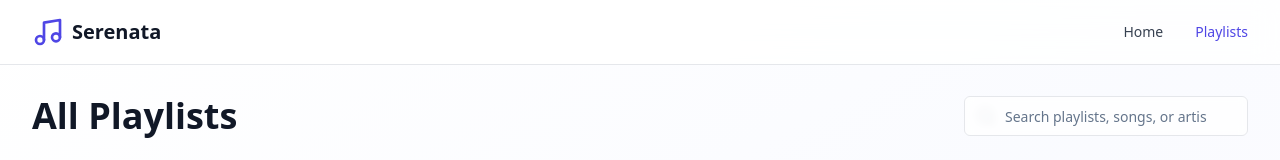
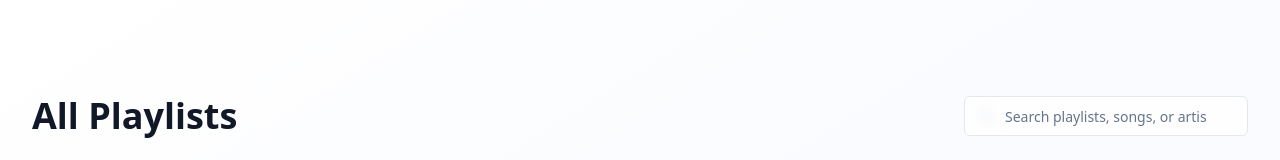
Before and after one commit to arshad-muhammad/serenata-smooth-beats, a React (Vite) app: page /playlists in a window 1280 px wide. Shown: the top 160 px of the page. Built offline with nearby package versions, Linux system fonts and the light colour scheme; no server answers; the database is empty.

Commit message:
Add glassmorphism header/navbar
Implement a floating, glassmorphism-style header/navbar with a clean, minimal, and premium light UI. Includes animations, responsive design, and navigation items.

```diff
--- a/src/components/Header.tsx
+++ b/src/components/Header.tsx
@@ -1,41 +1,139 @@
 
-import React from 'react';
+import React, { useState, useEffect } from 'react';
 import { Link, useLocation } from 'react-router-dom';
-import { Music } from 'lucide-react';
+import { Music, Search, Menu, X } from 'lucide-react';
 
 const Header = () => {
   const location = useLocation();
+  const [isScrolled, setIsScrolled] = useState(false);
+  const [isMobileMenuOpen, setIsMobileMenuOpen] = useState(false);
+
+  useEffect(() => {
+    const handleScroll = () => {
+      setIsScrolled(window.scrollY > 50);
+    };
+
+    window.addEventListener('scroll', handleScroll);
+    return () => window.removeEventListener('scroll', handleScroll);
+  }, []);
+
+  const toggleMobileMenu = () => {
+    setIsMobileMenuOpen(!isMobileMenuOpen);
+  };
 
   return (
-    <header className="fixed top-0 left-0 right-0 z-50 bg-white/80 backdrop-blur-md border-b border-gray-200">
-      <div className="container mx-auto px-4 sm:px-6 lg:px-8">
-        <div className="flex items-center justify-between h-16">
+    <>
+      {/* Desktop Header */}
+      <header className={`fixed top-4 left-1/2 transform -translate-x-1/2 z-50 transition-all duration-700 ease-out ${
+        isScrolled ? 'translate-y-0' : 'translate-y-0'
+      } animate-fade-in hidden md:block`}>
+        <nav className={`glassmorphism-nav px-8 py-4 rounded-full transition-all duration-500 hover:backdrop-blur-xl ${
+          isScrolled ? 'bg-white/70 backdrop-blur-lg shadow-xl' : 'bg-white/60 backdrop-blur-md shadow-lg'
+        }`}>
+          <div className="flex items-center space-x-8">
+            {/* Logo */}
             <Link to="/" className="flex items-center space-x-2 group">
-            <Music className="h-8 w-8 text-indigo-600 group-hover:text-indigo-700 transition-colors" />
-            <span className="text-xl font-bold text-gray-900">Serenata</span>
+              <Music className="h-6 w-6 text-indigo-600 group-hover:text-indigo-700 transition-all duration-300 group-hover:scale-110" />
+              <span className="text-lg font-bold text-gray-900 group-hover:text-indigo-700 transition-colors duration-300">
+                Serenata
+              </span>
             </Link>
 
-          <nav className="hidden md:flex items-center space-x-8">
+            {/* Navigation Links */}
+            <div className="flex items-center space-x-6">
               <Link
                 to="/"
-              className={`text-sm font-medium transition-colors hover:text-indigo-600 ${
-                location.pathname === '/' ? 'text-indigo-600' : 'text-gray-700'
+                className={`nav-item px-4 py-2 rounded-full text-sm font-medium transition-all duration-300 ${
+                  location.pathname === '/'
+                    ? 'bg-indigo-100/80 text-indigo-700 shadow-sm'
+                    : 'text-gray-700 hover:text-indigo-600 hover:bg-indigo-50/60'
                 }`}
               >
                 Home
               </Link>
               <Link
                 to="/playlists"
-              className={`text-sm font-medium transition-colors hover:text-indigo-600 ${
-                location.pathname === '/playlists' ? 'text-indigo-600' : 'text-gray-700'
+                className={`nav-item px-4 py-2 rounded-full text-sm font-medium transition-all duration-300 ${
+                  location.pathname === '/playlists'
+                    ? 'bg-indigo-100/80 text-indigo-700 shadow-sm'
+                    : 'text-gray-700 hover:text-indigo-600 hover:bg-indigo-50/60'
                 }`}
               >
                 Playlists
               </Link>
-          </nav>
+              <button className="nav-item p-2 rounded-full text-gray-700 hover:text-indigo-600 hover:bg-indigo-50/60 transition-all duration-300 hover:scale-110">
+                <Search className="h-5 w-5" />
+              </button>
             </div>
           </div>
+        </nav>
       </header>
+
+      {/* Mobile Header */}
+      <header className="fixed top-4 left-4 right-4 z-50 md:hidden animate-fade-in">
+        <nav className={`glassmorphism-nav px-6 py-3 rounded-full transition-all duration-500 ${
+          isScrolled ? 'bg-white/70 backdrop-blur-lg shadow-xl' : 'bg-white/60 backdrop-blur-md shadow-lg'
+        }`}>
+          <div className="flex items-center justify-between">
+            {/* Logo */}
+            <Link to="/" className="flex items-center space-x-2">
+              <Music className="h-6 w-6 text-indigo-600" />
+              <span className="text-lg font-bold text-gray-900">Serenata</span>
+            </Link>
+
+            {/* Mobile Menu Button */}
+            <button
+              onClick={toggleMobileMenu}
+              className="p-2 rounded-full text-gray-700 hover:text-indigo-600 hover:bg-indigo-50/60 transition-all duration-300"
+            >
+              {isMobileMenuOpen ? <X className="h-5 w-5" /> : <Menu className="h-5 w-5" />}
+            </button>
+          </div>
+        </nav>
+
+        {/* Mobile Menu */}
+        {isMobileMenuOpen && (
+          <div className="glassmorphism-nav mt-4 px-6 py-4 rounded-2xl bg-white/70 backdrop-blur-lg shadow-xl animate-scale-in">
+            <div className="flex flex-col space-y-3">
+              <Link
+                to="/"
+                onClick={() => setIsMobileMenuOpen(false)}
+                className={`nav-item px-4 py-3 rounded-xl text-sm font-medium transition-all duration-300 ${
+                  location.pathname === '/'
+                    ? 'bg-indigo-100/80 text-indigo-700 shadow-sm'
+                    : 'text-gray-700 hover:text-indigo-600 hover:bg-indigo-50/60'
+                }`}
+              >
+                Home
+              </Link>
+              <Link
+                to="/playlists"
+                onClick={() => setIsMobileMenuOpen(false)}
+                className={`nav-item px-4 py-3 rounded-xl text-sm font-medium transition-all duration-300 ${
+                  location.pathname === '/playlists'
+                    ? 'bg-indigo-100/80 text-indigo-700 shadow-sm'
+                    : 'text-gray-700 hover:text-indigo-600 hover:bg-indigo-50/60'
+                }`}
+              >
+                Playlists
+              </Link>
+              <button className="nav-item flex items-center space-x-3 px-4 py-3 rounded-xl text-sm font-medium text-gray-700 hover:text-indigo-600 hover:bg-indigo-50/60 transition-all duration-300">
+                <Search className="h-5 w-5" />
+                <span>Search</span>
+              </button>
+            </div>
+          </div>
+        )}
+      </header>
+
+      {/* Mobile Menu Backdrop */}
+      {isMobileMenuOpen && (
+        <div
+          className="fixed inset-0 bg-black/20 backdrop-blur-sm z-40 md:hidden animate-fade-in"
+          onClick={() => setIsMobileMenuOpen(false)}
+        />
+      )}
+    </>
   );
 };
 
--- a/src/index.css
+++ b/src/index.css
@@ -1,4 +1,3 @@
-
 @tailwind base;
 @tailwind components;
 @tailwind utilities;
@@ -189,6 +188,26 @@
   }
 }
 
+@keyframes scale-in {
+  from {
+    opacity: 0;
+    transform: scale(0.95) translateY(-10px);
+  }
+  to {
+    opacity: 1;
+    transform: scale(1) translateY(0);
+  }
+}
+
+@keyframes float-gentle {
+  0%, 100% {
+    transform: translateY(0px);
+  }
+  50% {
+    transform: translateY(-4px);
+  }
+}
+
 .animate-fade-in {
   animation: fade-in 0.6s ease-out;
 }
@@ -230,6 +249,14 @@
   animation: bounce-slow 2s ease-in-out infinite;
 }
 
+.animate-scale-in {
+  animation: scale-in 0.4s ease-out;
+}
+
+.animate-float-gentle {
+  animation: float-gentle 4s ease-in-out infinite;
+}
+
 /* Safe area for mobile devices */
 .pb-safe {
   padding-bottom: env(safe-area-inset-bottom);
@@ -257,3 +284,105 @@ html {
 ::-webkit-scrollbar-thumb:hover {
   background: #94a3b8;
 }
+
+/* Glassmorphism Navbar Styles */
+.glassmorphism-nav {
+  backdrop-filter: blur(16px);
+  -webkit-backdrop-filter: blur(16px);
+  border: 1px solid rgba(255, 255, 255, 0.2);
+  box-shadow:
+    0 8px 32px rgba(0, 0, 0, 0.08),
+    0 2px 8px rgba(0, 0, 0, 0.04),
+    inset 0 1px 0 rgba(255, 255, 255, 0.5);
+  transition: all 0.5s cubic-bezier(0.4, 0, 0.2, 1);
+}
+
+.glassmorphism-nav:hover {
+  backdrop-filter: blur(20px);
+  -webkit-backdrop-filter: blur(20px);
+  box-shadow:
+    0 12px 40px rgba(0, 0, 0, 0.12),
+    0 4px 12px rgba(0, 0, 0, 0.06),
+    inset 0 1px 0 rgba(255, 255, 255, 0.6);
+  transform: translateY(-1px);
+}
+
+/* Navigation Item Styles */
+.nav-item {
+  position: relative;
+  overflow: hidden;
+}
+
+.nav-item::before {
+  content: '';
+  position: absolute;
+  top: 0;
+  left: -100%;
+  width: 100%;
+  height: 100%;
+  background: linear-gradient(90deg, transparent, rgba(99, 102, 241, 0.1), transparent);
+  transition: left 0.6s ease;
+}
+
+.nav-item:hover::before {
+  left: 100%;
+}
+
+.nav-item:hover {
+  transform: translateY(-1px);
+}
+
+/* Backdrop Blur Variants */
+.backdrop-blur-xs {
+  backdrop-filter: blur(2px);
+  -webkit-backdrop-filter: blur(2px);
+}
+
+.backdrop-blur-sm {
+  backdrop-filter: blur(4px);
+  -webkit-backdrop-filter: blur(4px);
+}
+
+.backdrop-blur-md {
+  backdrop-filter: blur(12px);
+  -webkit-backdrop-filter: blur(12px);
+}
+
+.backdrop-blur-lg {
+  backdrop-filter: blur(16px);
+  -webkit-backdrop-filter: blur(16px);
+}
+
+.backdrop-blur-xl {
+  backdrop-filter: blur(20px);
+  -webkit-backdrop-filter: blur(20px);
+}
+
+.backdrop-blur-2xl {
+  backdrop-filter: blur(24px);
+  -webkit-backdrop-filter: blur(24px);
+}
+
+/* Responsive Animations */
+@media (prefers-reduced-motion: reduce) {
+  .glassmorphism-nav,
+  .nav-item,
+  .animate-fade-in,
+  .animate-scale-in {
+    animation: none !important;
+    transition: none !important;
+  }
+}
+
+/* Mobile Optimization */
+@media (max-width: 768px) {
+  .glassmorphism-nav {
+    backdrop-filter: blur(12px);
+    -webkit-backdrop-filter: blur(12px);
+  }
+
+  .glassmorphism-nav:hover {
+    backdrop-filter: blur(16px);
+    -webkit-backdrop-filter: blur(16px);
+  }
+}
```
Lines whose indentation alone changed are shown as unchanged.
